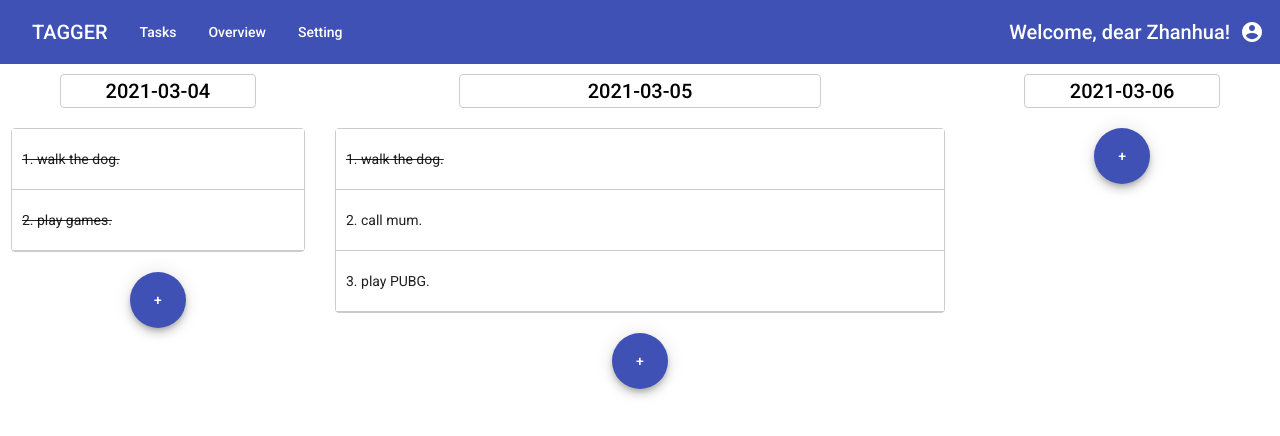
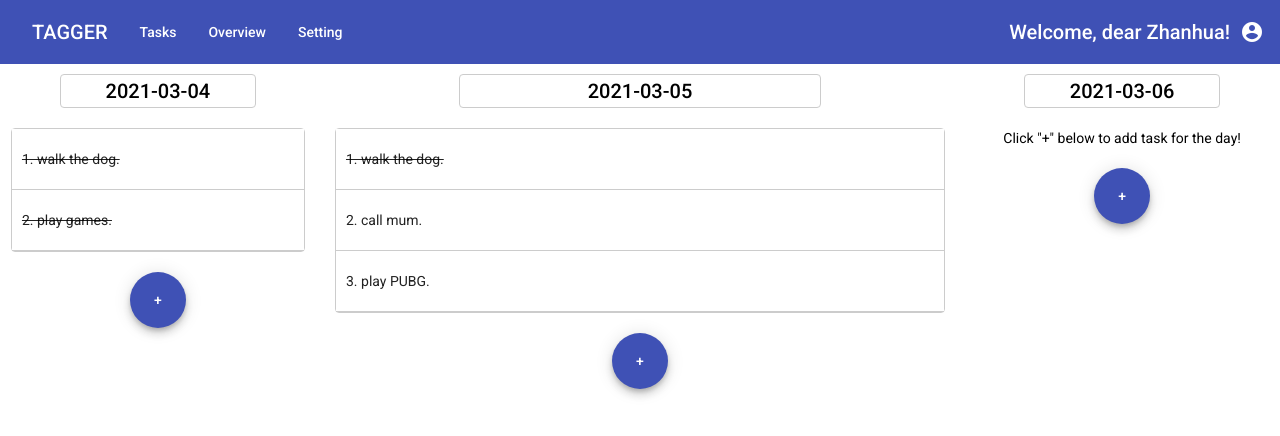
Before and after one commit to zhanhualiang/tagged, an Angular app: page / in a window 1280 px wide. Shown: the top 436 px of the page. Built offline with nearby package versions, Linux system fonts and the light colour scheme.

Commit message:
create dialog service to open dialog

```diff
--- a/src/app/daily-tab/daily-tab.component.html
+++ b/src/app/daily-tab/daily-tab.component.html
@@ -1,8 +1,9 @@
 <div fxLayout="column" fxLayoutAlign="center">
     <app-tab-header [date]="date"></app-tab-header>
     <app-task-list [tasks]="todayTaskList" *ngIf="hasTask"></app-task-list>
+    <p *ngIf="!hasTask" style="text-align: center;">Click "+" below to add task for the day!</p>
     <div class="task-add-button" *ngIf="!dateService.isBeforeToday(date)">
-        <button mat-fab color="primary">
+        <button mat-fab color="primary" (click)="addTask()">
             +
         </button>
     </div>
--- a/src/app/daily-tab/daily-tab.component.scss
+++ b/src/app/daily-tab/daily-tab.component.scss
@@ -1,3 +1,3 @@
 .task-add-button {
-    margin: 0 auto;
+    margin: 20px auto;
 }
--- a/src/app/daily-tab/daily-tab.component.ts
+++ b/src/app/daily-tab/daily-tab.component.ts
@@ -2,6 +2,8 @@ import { Component, Input, OnInit } from '@angular/core';
 import {CdkDragDrop, moveItemInArray} from '@angular/cdk/drag-drop';
 import { Task } from '../class/task';
 import { DateService } from '../service/date.service';
+import { OpenDialogService } from '../service/open-dialog.service';
+import {MatDialog} from '@angular/material/dialog';
 
 @Component({
   selector: 'app-daily-tab',
@@ -19,7 +21,7 @@ export class DailyTabComponent implements OnInit {
 
   todayTaskList: Task[] = []
 
-  constructor(public dateService: DateService) { }
+  constructor(public dateService: DateService, private dialogService: OpenDialogService, private dialog: MatDialog) { }
 
   ngOnInit(): void {
     if(this.inputDate) {
@@ -43,4 +45,8 @@ export class DailyTabComponent implements OnInit {
     moveItemInArray(this.todayTaskList, event.previousIndex, event.currentIndex);
   }
 
+  addTask(){
+    this.dialogService.openDialog(this.dialog,this.todayTaskList);
+  }
+
 }
--- a/src/app/pop-up-task-dialog/pop-up-task-dialog.component.ts
+++ b/src/app/pop-up-task-dialog/pop-up-task-dialog.component.ts
@@ -17,6 +17,8 @@ export class PopUpTaskDialogComponent implements OnInit {
     @Inject(MAT_DIALOG_DATA) public data: Task, public dateService: DateService) { }
 
   ngOnInit(): void {
+    console.log("dialog:");
+    console.log(this.data);
     this.backupData.name = this.data.name;
     this.backupData.date = this.data.date;
     this.backupData.finish = this.data.finish;
--- /dev/null
+++ b/src/app/service/open-dialog.service.ts
@@ -0,0 +1,50 @@
+import { Injectable } from '@angular/core';
+import { MatDialog } from '@angular/material/dialog';
+import { Task } from '../class/task';
+import { PopUpTaskDialogComponent } from '../pop-up-task-dialog/pop-up-task-dialog.component';
+import { DateService } from './date.service';
+
+@Injectable({
+  providedIn: 'root'
+})
+export class OpenDialogService {
+
+  constructor(private dateService: DateService) { }
+
+  openDialog(dialog: MatDialog, taskList?: Task[], index?: number, ): void {
+    if(index && taskList){
+      const dialogRef = dialog.open(PopUpTaskDialogComponent, {
+        width: '50%',
+        data: taskList[index],
+        disableClose: true
+      });
+
+      dialogRef.afterClosed().subscribe(result => {
+        if(result != ""){
+          console.log(result);
+          taskList[index] = result;
+        } else {
+          console.log('result is empty.')
+        }
+      });
+    } else if (!index && taskList) {
+      const dialogRef = dialog.open(PopUpTaskDialogComponent, {
+        width: '50%',
+        data: new Task('',this.dateService.getCurrentDate()),
+        disableClose: true
+      });
+
+      dialogRef.afterClosed().subscribe(result => {
+        if(result != ""){
+          console.log(result);
+          taskList.push(result);
+        } else {
+          console.log('result is empty.')
+        }
+      });
+    } else {
+      console.log("open dialog: missing variables.")
+    }
+
+  }
+}
--- a/src/app/tab/task-list/task-list.component.html
+++ b/src/app/tab/task-list/task-list.component.html
@@ -1,6 +1,6 @@
 <div class="task-list" cdkDropList (cdkDropListDropped)="drop($event)">
     <div class="task-list-box" *ngFor="let task of tasks; let i = index" cdkDrag
-        [ngClass]="task.finish ? 'task-finished' : ''" (click)="openDialog(i)">
+        [ngClass]="task.finish ? 'task-finished' : ''" (click)="openTaskDialog(i)">
         <p>{{i+1}}. {{task.name}}</p>
     </div>
 </div>
--- a/src/app/tab/task-list/task-list.component.scss
+++ b/src/app/tab/task-list/task-list.component.scss
@@ -2,7 +2,6 @@
     margin: 0 auto;
     border: solid 1px #ccc;
     border-radius: 4px;
-    margin-bottom: 20px;
     width: 95%;
 }
 
--- a/src/app/tab/task-list/task-list.component.ts
+++ b/src/app/tab/task-list/task-list.component.ts
@@ -2,7 +2,8 @@ import { Component, Input, OnInit } from '@angular/core';
 import {CdkDragDrop, moveItemInArray} from '@angular/cdk/drag-drop';
 import { Task } from '../../class/task'
 import {MatDialog} from '@angular/material/dialog';
-import { PopUpTaskDialogComponent } from 'src/app/pop-up-task-dialog/pop-up-task-dialog.component';
+import { DateService } from 'src/app/service/date.service';
+import { OpenDialogService } from 'src/app/service/open-dialog.service';
 
 @Component({
   selector: 'app-task-list',
@@ -13,7 +14,7 @@ export class TaskListComponent implements OnInit {
   @Input('tasks') inputTasks?: Task[];
   tasks: Task[] = []
 
-  constructor(public dialog: MatDialog) { }
+  constructor(public dialog: MatDialog, public dateService: DateService, private dialogService: OpenDialogService) { }
 
   ngOnInit(): void {
     if(this.inputTasks) {
@@ -25,21 +26,10 @@ export class TaskListComponent implements OnInit {
     moveItemInArray(this.tasks, event.previousIndex, event.currentIndex);
   }
 
-  openDialog(index: number): void {
-    const dialogRef = this.dialog.open(PopUpTaskDialogComponent, {
-      width: '50%',
-      data: this.tasks[index],
-      disableClose: true
-    });
-
-    dialogRef.afterClosed().subscribe(result => {
-      if(result != ""){
-        console.log(result);
-        this.tasks[index] = result;
-      } else {
-        console.log('result is empty.')
-      }
-    });
+  openTaskDialog(index: number){
+    this.dialogService.openDialog(this.dialog, this.tasks, index);
   }
 
+
+
 }
--- a/src/app/tagged-task-view/tagged-task-view.component.ts
+++ b/src/app/tagged-task-view/tagged-task-view.component.ts
@@ -15,12 +15,12 @@ export class TaggedTaskViewComponent implements OnInit {
   previousTaskList: Task[] = [
     {
       name: "walk the dog.",
-      date: "2021-02-27",
+      date: "2021-03-04",
       finish: true
     },
     {
       name: "play games.",
-      date: "2021-02-27",
+      date: "2021-03-04",
       finish: true
     },
   ];
@@ -28,17 +28,17 @@ export class TaggedTaskViewComponent implements OnInit {
   mainTaskList: Task[] = [
     {
       name: "walk the dog.",
-      date: "2021-02-27",
+      date: "2021-03-05",
       finish: true
     },
     {
       name: "call mum.",
-      date: "2021-02-27",
+      date: "2021-03-05",
       finish: false
     },
     {
       name: "play PUBG.",
-      date: "2021-02-27",
+      date: "2021-03-05",
       finish: false
     }
   ];
```
Also changed, not shown: 1 other file (tests, documents, lock files or other folders).
